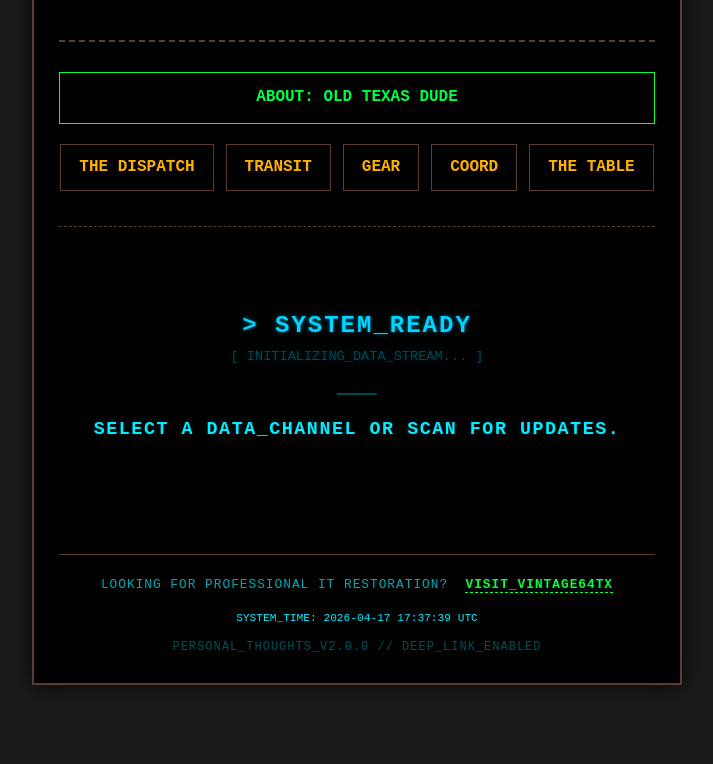
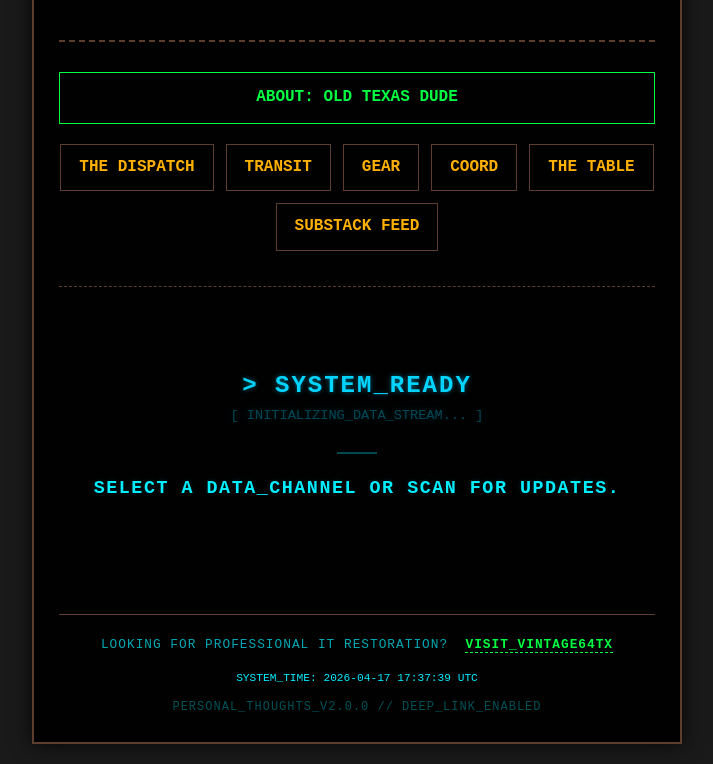
Before and after one commit to kdbush64-create/otd-vault, an Astro site: page / in a window 1280 px wide. Shown: the part 1072-1836 px from the top of the page, without its empty margins (283-996 px from the left). Before the commit the page ends 1777 px from the top, so only its background shows below. Built offline with nearby package versions, Linux system fonts and the light colour scheme; Astro itself is replaced by a stand-in of ours.

Commit message:
Update index.astro

```diff
--- a/src/pages/index.astro
+++ b/src/pages/index.astro
@@ -15,6 +15,7 @@ import BaseLayout from '../layouts/BaseLayout.astro';
       <a href="/gear" class="submit-btn" style="text-decoration:none;">GEAR</a>
       <a href="/coord" class="submit-btn" style="text-decoration:none;">COORD</a>
       <a href="/table" class="submit-btn" style="text-decoration:none;">THE TABLE</a>
+      <a href="/newsletter" class="submit-btn" style="text-decoration:none;">SUBSTACK FEED</a>
     </div>
   </nav>
   <div class="vault-layout">
```
